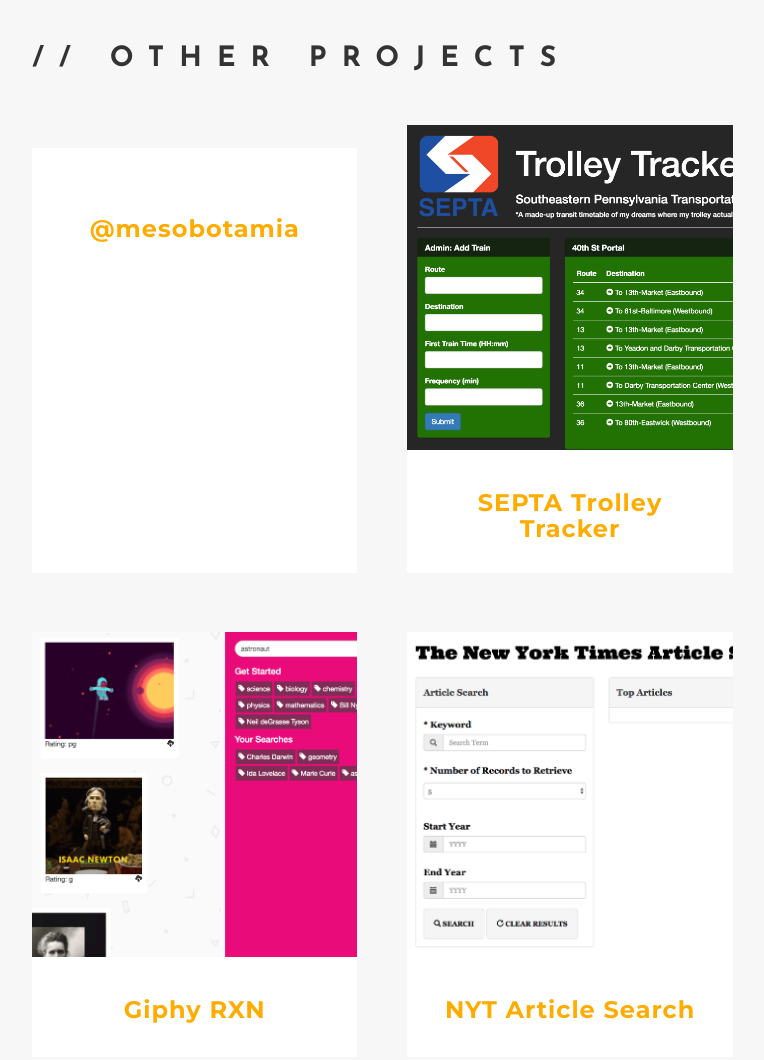
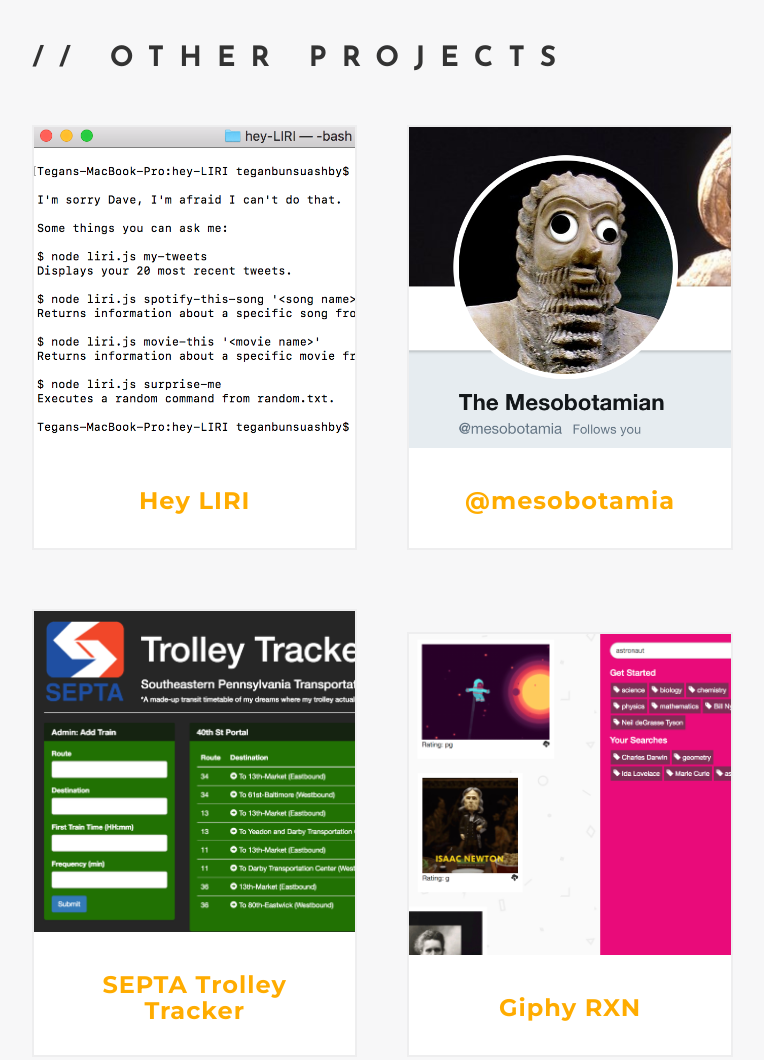
Before and after one commit to bunsushi/bunsushi.github.io, a plain HTML site: page index.html in a window 1280 px wide. Shown: the part 2140-3200 px from the top of the page, without its empty margins (47-811 px from the left). Drawn offline with nearby package versions, Linux system fonts and the light colour scheme.

Commit message:
added hey liri to projects

```diff
--- a/assets/css/style.css
+++ b/assets/css/style.css
@@ -184,6 +184,7 @@
     overflow: auto;
     margin-right: 50px;
     margin-bottom: 50px;
+    border: 2px solid #EEEEEF;
 }
 
 .project-summary:hover {
--- a/assets/javascript/main.js
+++ b/assets/javascript/main.js
@@ -18,8 +18,18 @@
 
 var featuredProjects = [
     {
+        name: "Hey LIRI",
+        image: "assets/images/hey-liri-square.png",
+        square_image: "assets/images/hey-liri-square.png",
+        repository: "https://github.com/bunsushi/hey-LIRI",
+        featured: false,
+        description: "A simple command-line application.",
+        tags: ["Node.js", "Twitter API", "Spotify API"]
+    },
+    {
         name: "@mesobotamia",
-        image: "assets/images/mesobotamia.png",
+        image: "assets/images/mesobotamia-square.png",
+        square_image: "assets/images/mesobotamia-square.png",
         url: "https://twitter.com/mesobotamia",
         repository: "https://github.com/bunsushi/Mesobotamia",
         featured: false,
```
Also changed, not shown: assets/images/hey-liri-square.png (added), assets/images/mesobotamia-square.png (added), 1 other file.
